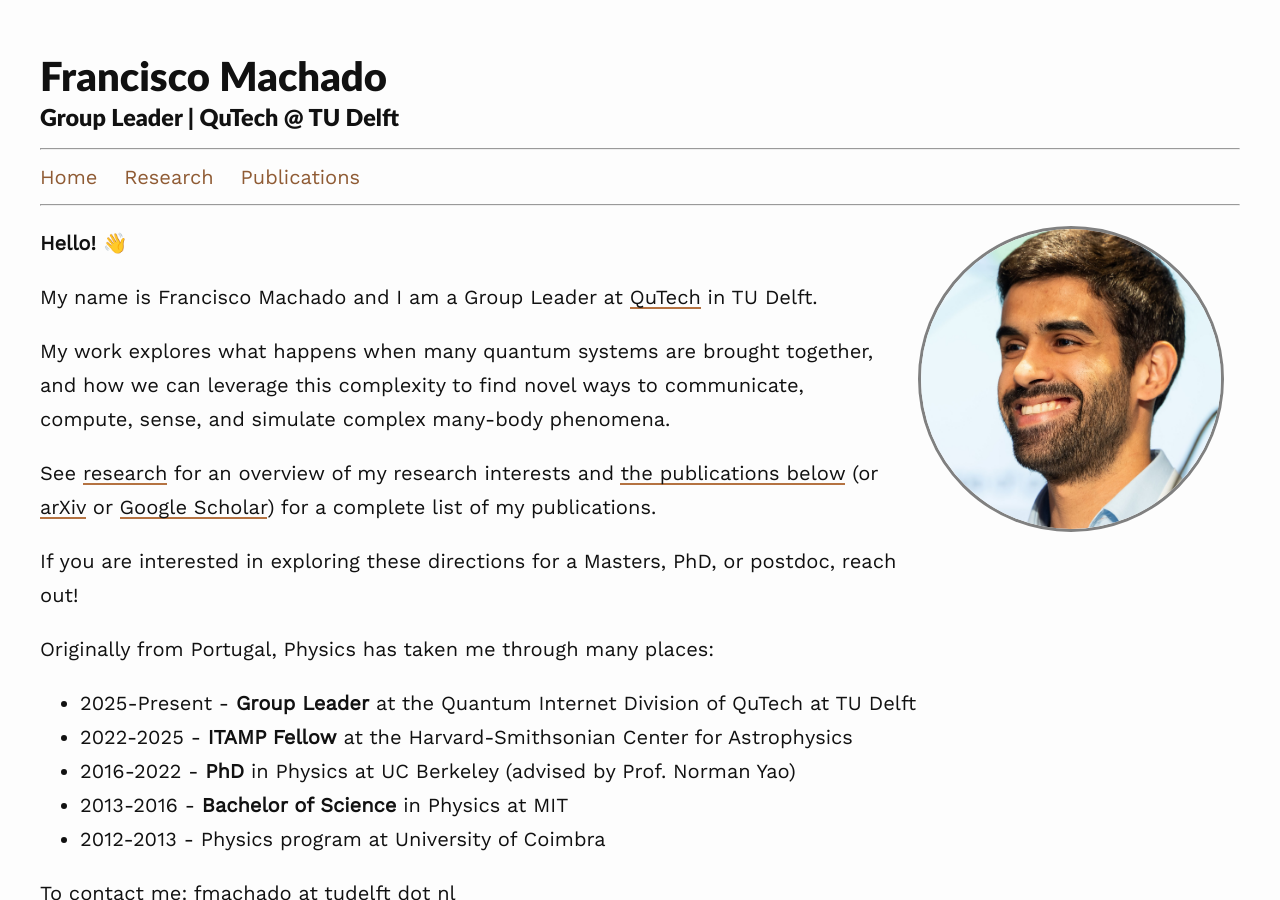
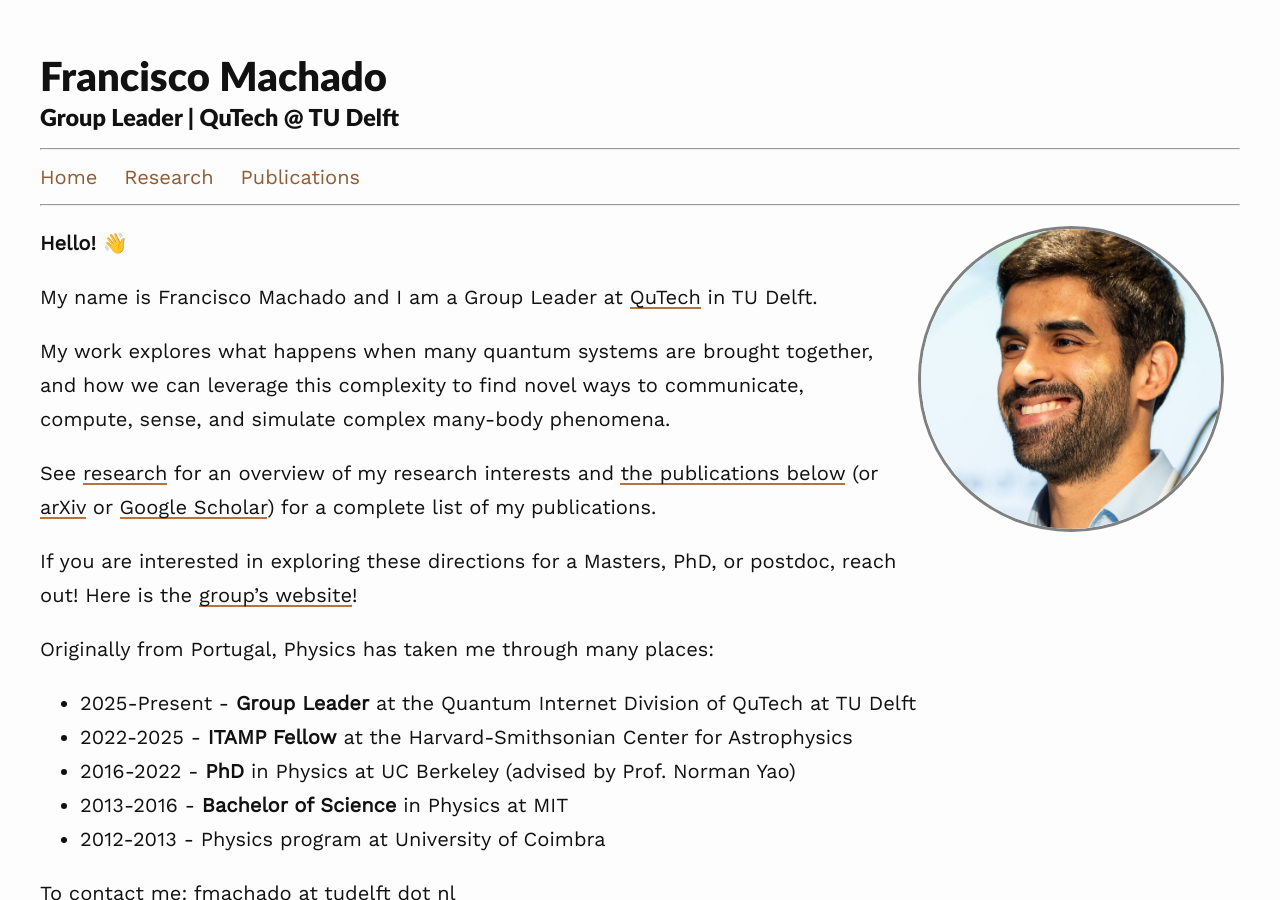
Before and after one commit to flmachado/flmachado.github.io, a Jekyll site: the page built from index.md, in a window 1280 px wide and 900 px high. Built offline with Jekyll 4.4.1, drawn with Linux system fonts in a browser that asks for light colours; nearby versions of some CDN libraries.

Commit message:
Added Group Website

```diff
--- a/index.md
+++ b/index.md
@@ -16,6 +16,7 @@ My work explores what happens when many quantum systems are brought together, an
 See [research](research) for an overview of my research interests and [the publications below](publications) (or <a href="http://arxiv.org/a/machado_f_1">arXiv</a> or <a href="https://scholar.google.com/citations?user=P4aFRlUAAAAJ&hl=en">Google Scholar</a>) for a complete list of my publications.
 
 If you are interested in exploring these directions for a Masters, PhD, or postdoc, reach out!
+Here is the <a href="https://qutech.nl/lab/machado-lab/">group's website</a>!
 
 Originally from Portugal, Physics has taken me through many places:
 - 2025-Present - **Group Leader** at the Quantum Internet Division of QuTech at TU Delft
```
